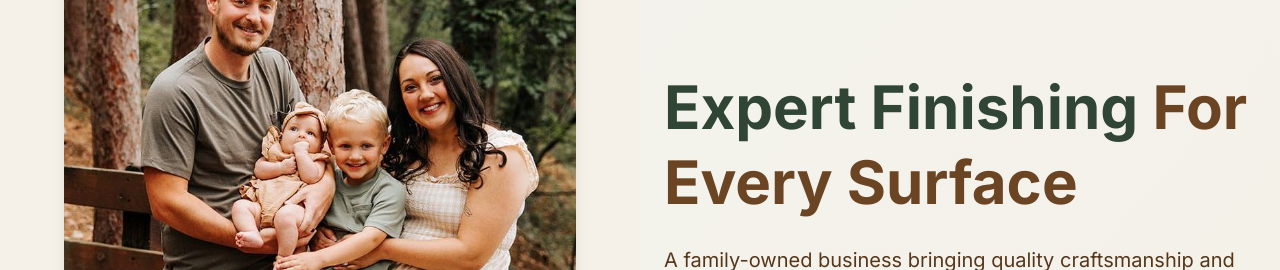
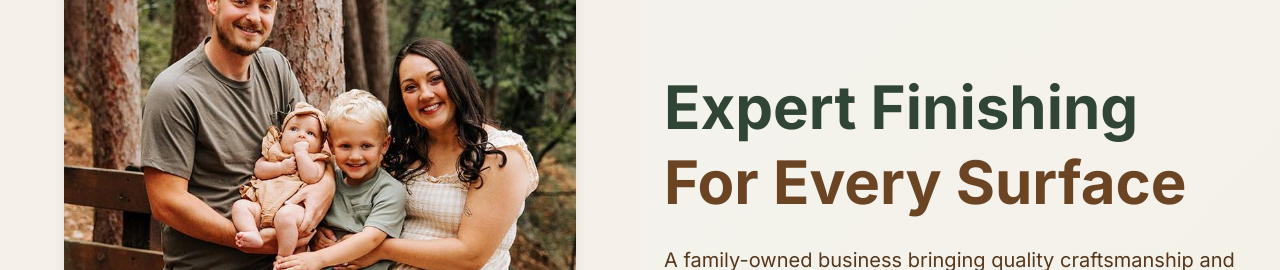
Before and after one commit to bigbenny1231/udebrock-website, a Next.js app: page / in a window 1280 px wide. Shown: the part 205-475 px from the top of the page. Built offline with nearby package versions, Linux system fonts and the light colour scheme; no server answers.

Commit message:
Update hero headline to display on two lines for cleaner look

```diff
--- a/components/sections/Hero.tsx
+++ b/components/sections/Hero.tsx
@@ -37,9 +37,9 @@ export default function Hero() {
           className="max-w-2xl w-full"
         >
           {/* Headline */}
-            <h1 className="text-3xl md:text-5xl lg:text-6xl font-bold text-forest-700 leading-tight mb-4 md:mb-6">
-              Expert Finishing{" "}
-              <span className="text-walnut-500">For Every Surface</span>
+            <h1 className="text-3xl md:text-5xl lg:text-6xl font-bold leading-tight mb-4 md:mb-6">
+              <span className="block text-forest-700">Expert Finishing</span>
+              <span className="block text-walnut-500">For Every Surface</span>
             </h1>
 
             {/* Subheadline */}
```
